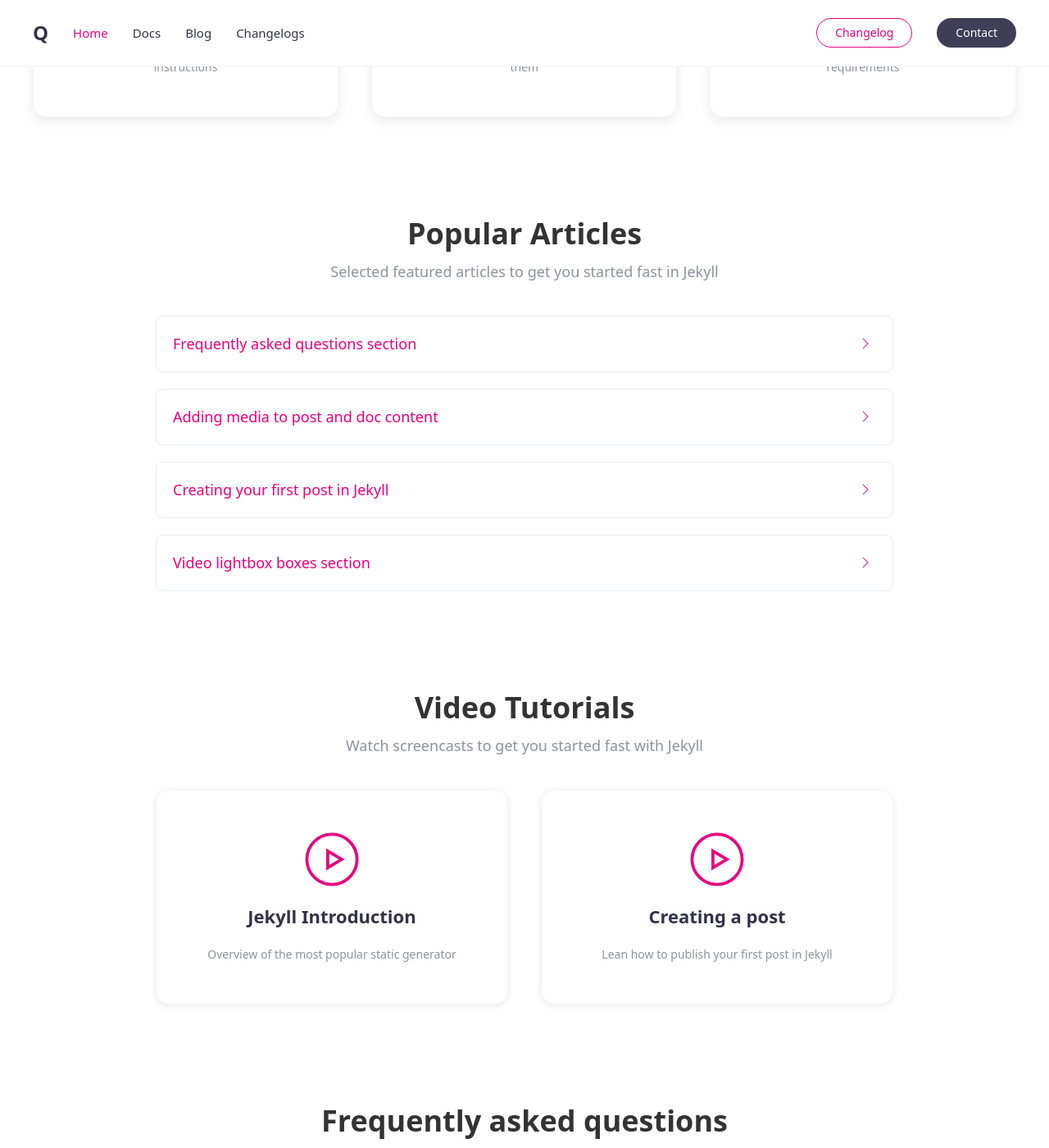
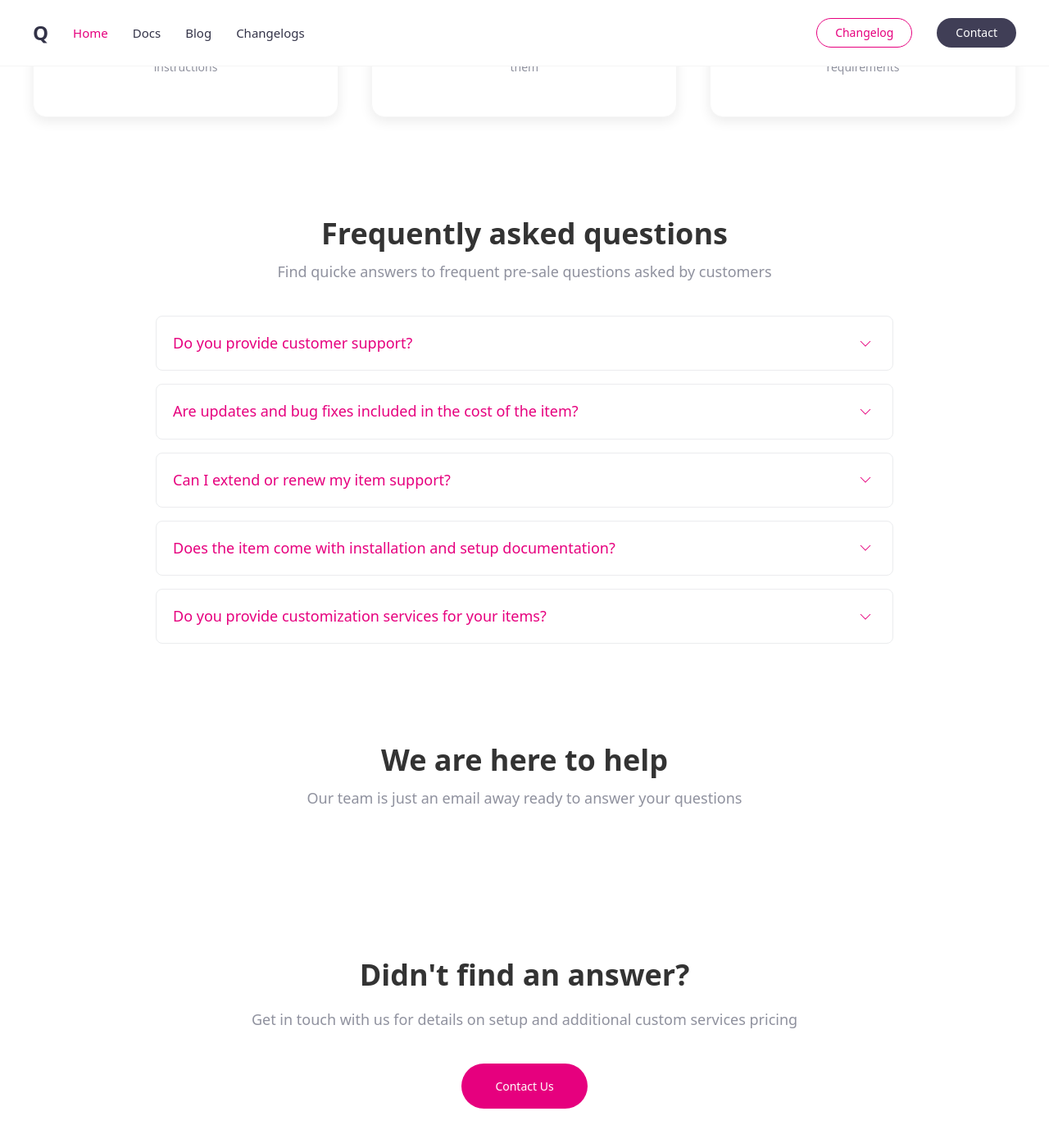
Before and after one commit to q-assistant/q-assistant.github.io, a Jekyll site: the page built from index.md, in a window 1280 px wide and 1400 px high, scrolled down 930 px. Shown: the whole window at 82% size. Built offline with Jekyll 4.4.1, drawn with Linux system fonts in a browser that asks for light colours.

Commit message:
updating homepage

```diff
--- a/index.md
+++ b/index.md
@@ -10,10 +10,6 @@ hero:
 
 {% include boxes.html columns="3" title="Browse Topics" subtitle="Chose an option that you need help with or search above" %}
 
-{% include featured.html tag="featured" title="Popular Articles" subtitle="Selected featured articles to get you started fast in Jekyll" %}
-
-{% include videos.html columns="2" title="Video Tutorials" subtitle="Watch screencasts to get you started fast with Jekyll" %}
-
 {% include faqs.html multiple="true" title="Frequently asked questions" category="presale" subtitle="Find quicke answers to frequent pre-sale questions asked by customers" %}
 
 {% include team.html authors="edwin,marco" title="We are here to help" subtitle="Our team is just an email away ready to answer your questions" %}
```
Also changed, not shown: README.md.
